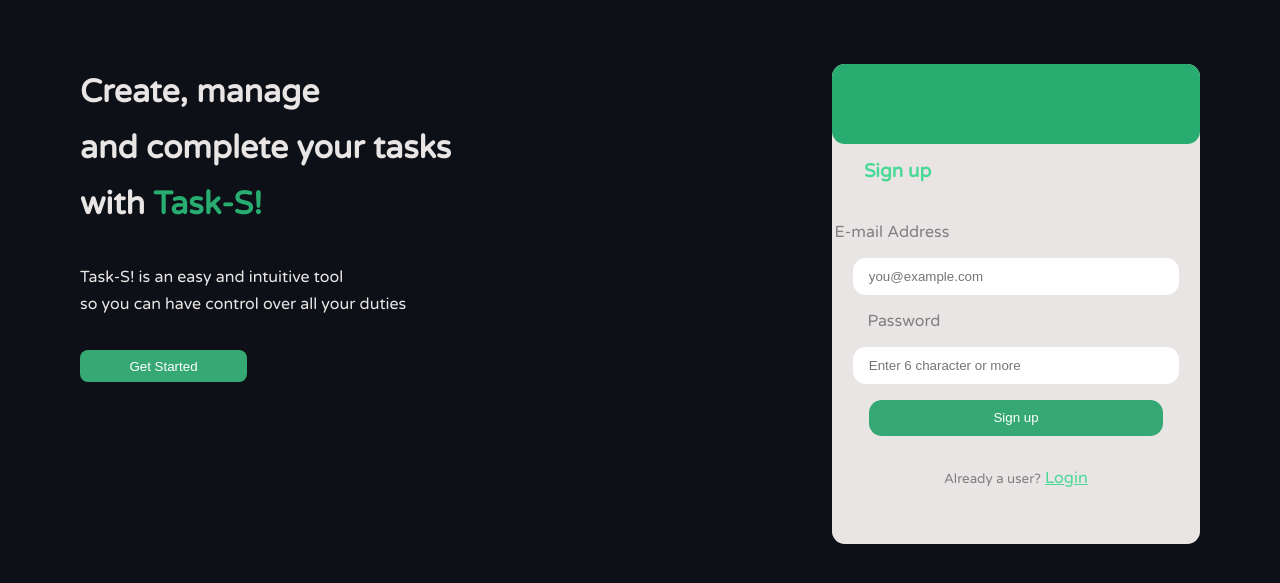
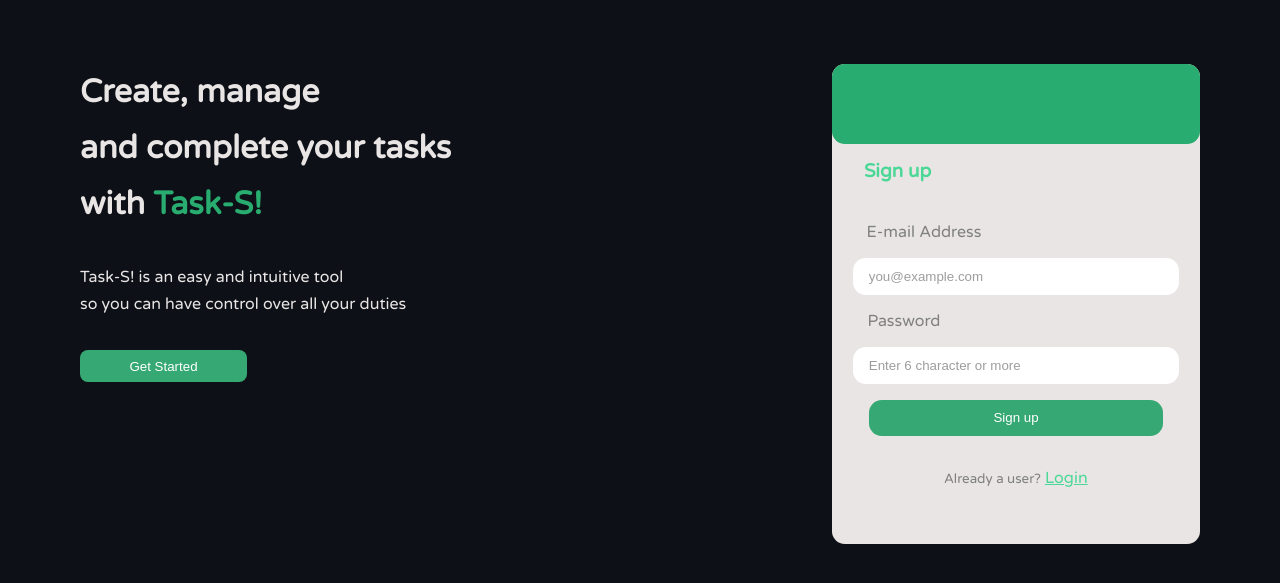
Before and after one commit to diogenesOliver/Task-s, a Node project: template src/public/pages/signUpPage.ejs in a window 1280 px wide. Shown: the top 583 px of the page. Run offline with Node 20 templates, Linux system fonts and the light colour scheme; the template is opened without the code that fills it, so the values that code supplies are empty; style sheets or scripts are compiled from the project's sources.

Commit message:
Changing margin left of labeli (E-mail address)

```diff
--- a/src/public/sass/components/_login-page.scss
+++ b/src/public/sass/components/_login-page.scss
@@ -139,7 +139,11 @@ form label{
 }
 
 form label:nth-child(1){
-    margin-left: -15.5rem;
+    margin-left: -11.5rem;
+}
+
+::placeholder{
+    color: rgba(128, 128, 128, 0.774)
 }
 
 input[type="number"]::-webkit-outer-spin-button,
```
